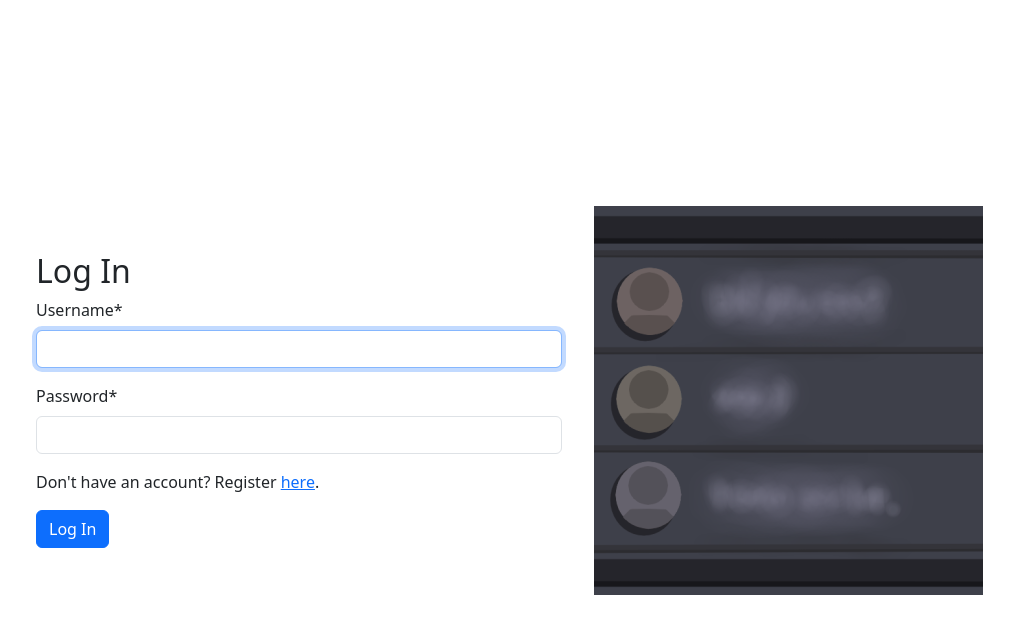
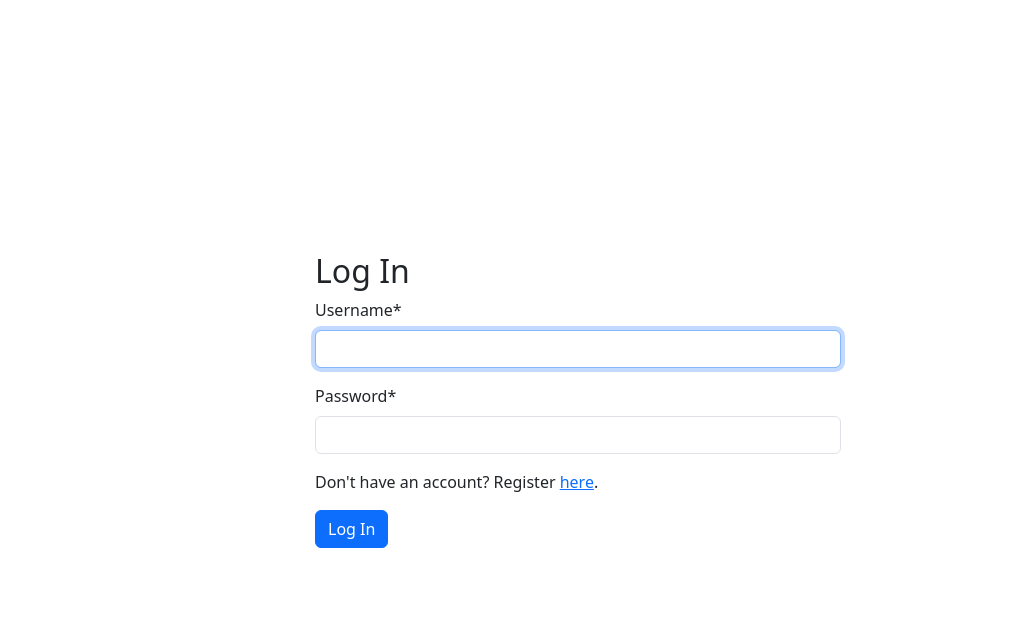
Before and after one commit to MrDaPoyo/stilbe, a Django app: page /auth/login/ in a window 1280 px wide. Shown: the top 634 px of the page, without its empty margins (62-1076 px from the left). Run offline with Django 5.2, Linux system fonts and the light colour scheme; some libraries are stand-ins or nearby versions.

Commit message:
Refactor login page layout and remove unused image

```diff
--- a/project/templates/registration/login.html
+++ b/project/templates/registration/login.html
@@ -5,7 +5,7 @@
 {% block title %}Log In{% endblock title %}
 {% block content %}
     <div class="container-xl d-flex align-items-center justify-content-center h" style="height: 100vh;">
-        <div class="w-50 h-auto p-3">
+        <div class="w-50 p-3 rounded">
             <h2>Log In</h2>
             <form method="post">
                 {% csrf_token  %}
@@ -14,8 +14,5 @@
                 <button type="submit" class="btn btn-primary">Log In</button>
             </form>
         </div>
-        <div class="w-50 h-auto p-3">
-            <img src="{% static 'images/drawing_for_poyo.webp' %}" alt="My Image">
-        </div>
     </div>
 {% endblock content %}
```
